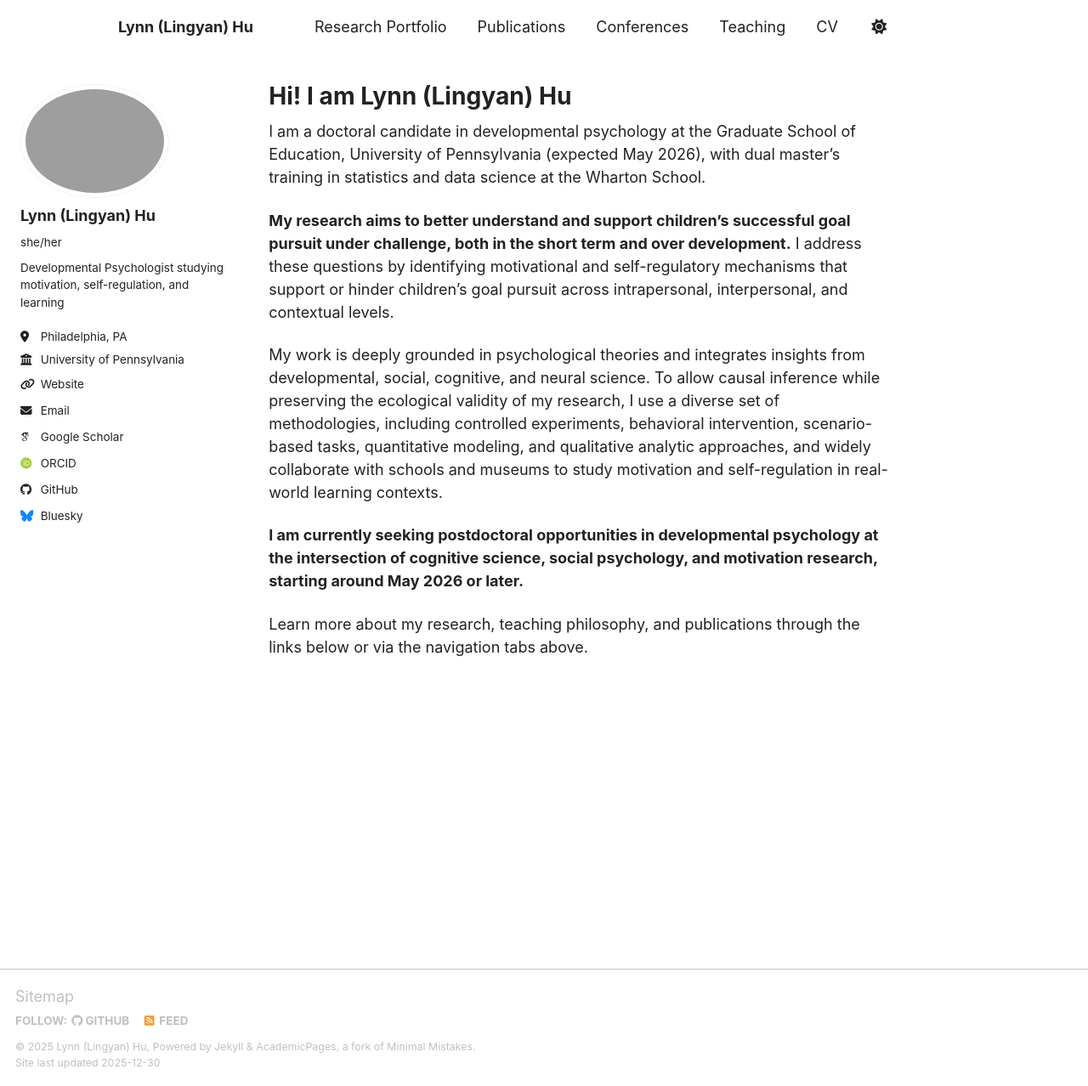
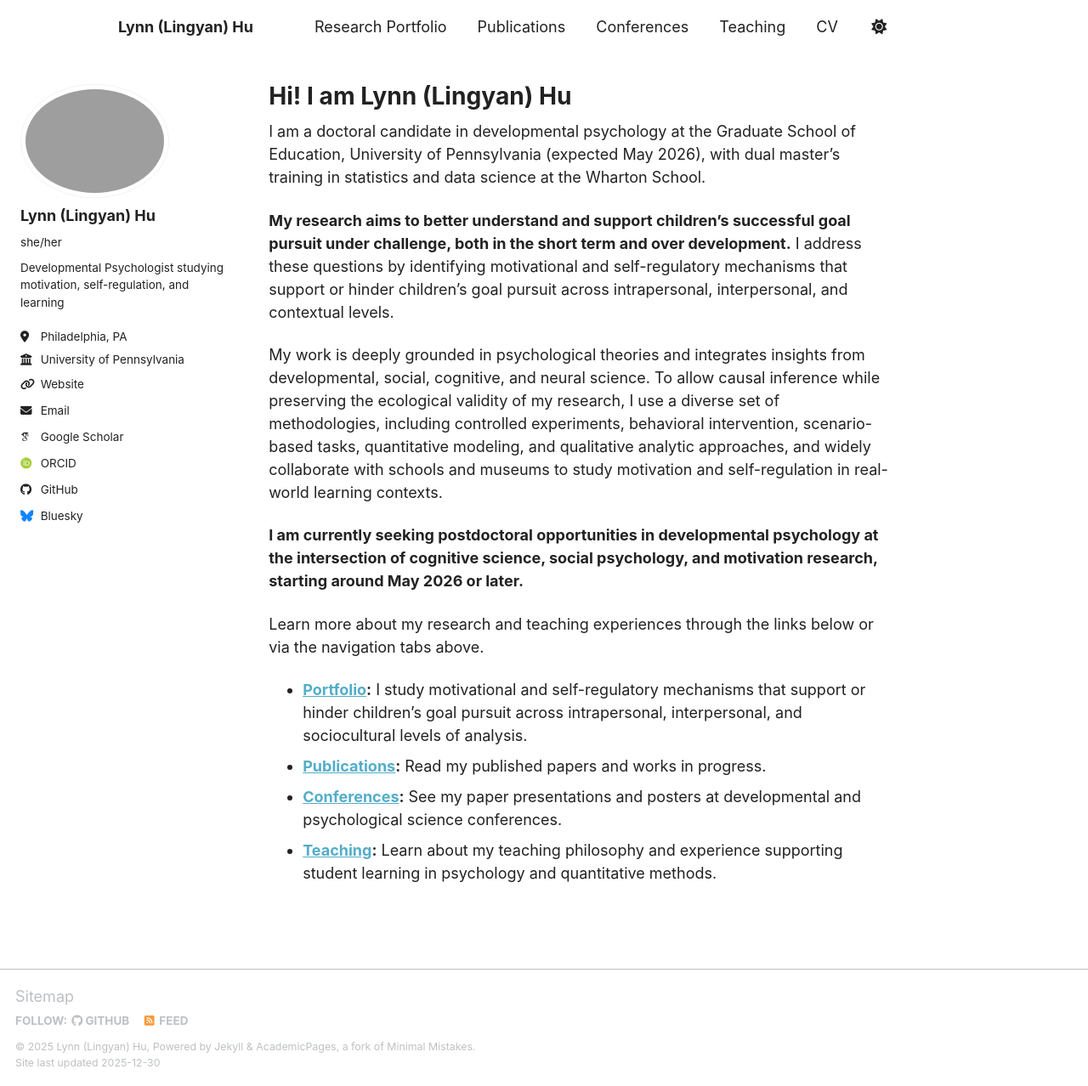
Before and after one commit to lingyh904/lingyh904.github.io, a Jekyll site: the page built from _pages/about.md, in a window 1280 px wide and 1278 px high. Shown: the whole window at 85% size. Built offline with Jekyll 4.4.1, drawn with Linux system fonts in a browser that asks for light colours; some web fonts are replaced; a script bundle is joined from its source files by our own code; library files that are not in the unit come from our copies.

Commit message:
Update about.md

```diff
--- a/_pages/about.md
+++ b/_pages/about.md
@@ -15,4 +15,9 @@ To allow causal inference while preserving the ecological validity of my researc
 
 <strong>I am currently seeking postdoctoral opportunities in developmental psychology at the intersection of cognitive science, social psychology, and motivation research, starting around May 2026 or later.</strong>
 
-Learn more about my research, teaching philosophy, and publications through the links below or via the navigation tabs above.
+Learn more about my research and teaching experiences through the links below or via the navigation tabs above.
+
+- **[Portfolio](/research/):** I study motivational and self-regulatory mechanisms that support or hinder children’s goal pursuit across intrapersonal, interpersonal, and sociocultural levels of analysis.
+- **[Publications](/publications/):** Read my published papers and works in progress.
+- **[Conferences](/talks/):** See my paper presentations and posters at developmental and psychological science conferences.
+- **[Teaching](/teaching/):** Learn about my teaching philosophy and experience supporting student learning in psychology and quantitative methods.
```
